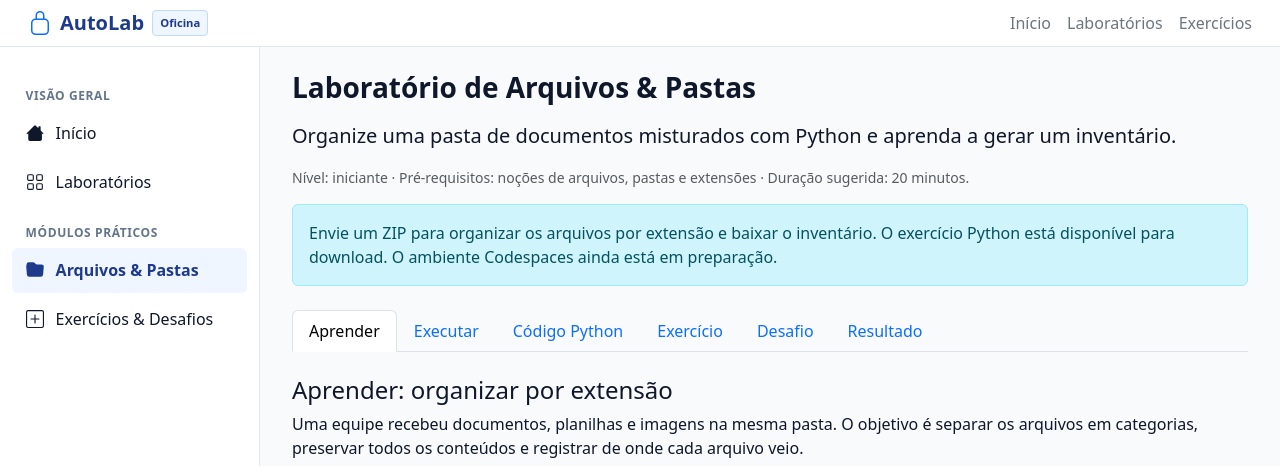
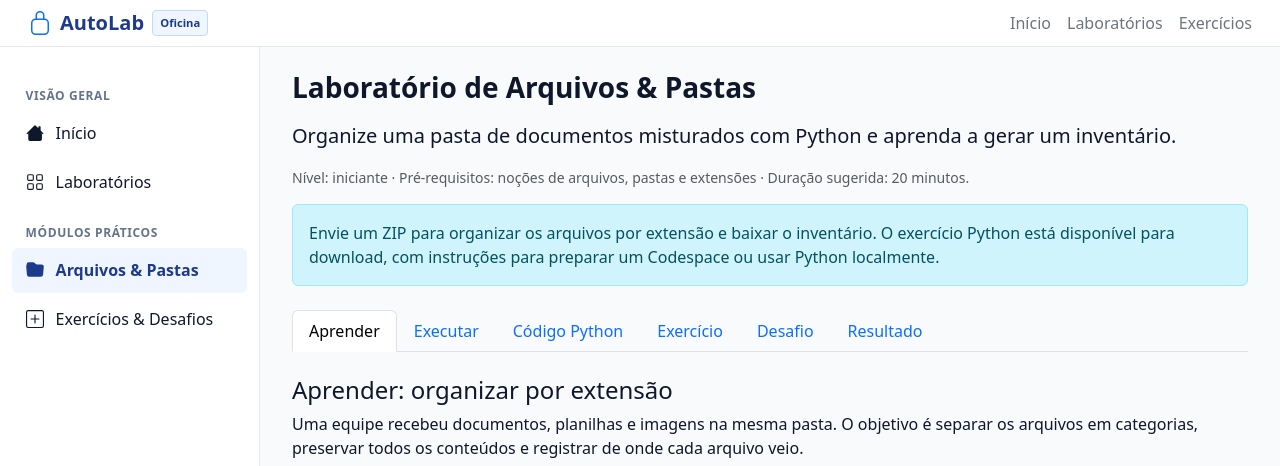
Before and after one commit to heloabrantessb/autolab, a Django app: page /laboratorios/arquivos/ in a window 1280 px wide. Shown: the top 466 px of the page. Run offline with Django 5.2, Linux system fonts and the light colour scheme; some libraries are stand-ins or nearby versions.

Commit message:
feat(codespaces): adiciona links e orientacao no exercicio

```diff
--- a/templates/core/home.html
+++ b/templates/core/home.html
@@ -117,8 +117,8 @@
       <div class="autolab-card p-4 h-100">
         <h3 class="h5 fw-semibold mb-2">💻 Ambiente de Código</h3>
         <p class="text-muted mb-0">
-          Os exercícios serão preparados para o <strong>GitHub Codespaces</strong>, com editor e terminal Python
-          no navegador. Será necessária uma conta GitHub com acesso e cota disponível. Esse ambiente ainda está em preparação.
+          O exercício de Arquivos inclui uma configuração para o <strong>GitHub Codespaces</strong>, com editor e terminal Python
+          no navegador. É necessária uma conta GitHub com acesso e cota disponível; a validação no serviço hospedado ainda está pendente.
         </p>
       </div>
     </div>
--- a/templates/exercicios/arquivos.html
+++ b/templates/exercicios/arquivos.html
@@ -29,7 +29,9 @@ python starter.py --saida resultado.zip</code></pre>
 <h2 class="h4">Desafio</h2>
 <p>Explique os casos <code>foto.JPG</code> e <code>LEIA-ME</code>. Teste uma colisão quando <code>a.txt</code> e <code>a_2.txt</code> já estão usados. Por que apenas contar os nomes não comprova que os conteúdos foram preservados?</p>
 <p>Dica: use <code>Path(nome).suffix.lower()</code> para a extensão e um conjunto com <code>casefold()</code> para os nomes usados. Se uma saída já existir, escolha outro nome em <code>--saida</code>.</p>
-<p>A verificação acontece no seu computador ou ambiente Python. O site não recebe nem executa sua solução e não registra progresso. O ambiente Codespaces ainda está em preparação.</p>
+<p>A verificação acontece no seu computador ou ambiente Python. O site não recebe nem executa sua solução e não registra progresso.</p>
+<h2 class="h4">Ambiente Python no navegador</h2>
+{% include "partials/codespaces_arquivos.html" %}
 <a class="btn btn-outline-primary mb-2" href="{% url 'laboratorios:arquivos' %}">Comparar com a demonstração do site</a>
 <a class="btn btn-outline-secondary mb-2" href="{% url 'exercicios:lista' %}">Voltar aos exercícios</a>
 {% endblock %}
--- a/templates/exercicios/lista.html
+++ b/templates/exercicios/lista.html
@@ -14,7 +14,7 @@
       <a class="btn btn-primary" href="{% url 'exercicios:detalhe' 'organizacao-arquivos' %}">Abrir exercício de Arquivos</a>
     </div>
   </article>
-  <p>Planilhas e IA terão exercícios em próximas entregas. O ambiente Codespaces ainda está em preparação.</p>
+  <p>Planilhas e IA terão exercícios em próximas entregas. O exercício de Arquivos oferece instruções para usar Python localmente ou preparar um Codespace.</p>
   <a href="{% url 'core:home' %}" class="btn btn-outline-primary">Voltar ao início</a>
 </section>
 {% endblock %}
--- a/templates/laboratorios/arquivos.html
+++ b/templates/laboratorios/arquivos.html
@@ -9,7 +9,7 @@
   <p class="small text-muted">Nível: iniciante · Pré-requisitos: noções de arquivos, pastas e extensões · Duração sugerida: 20 minutos.</p>
   <div class="alert alert-info" role="status">
     Envie um ZIP para organizar os arquivos por extensão e baixar o inventário.
-    O exercício Python está disponível para download. O ambiente Codespaces ainda está em preparação.
+    O exercício Python está disponível para download, com instruções para preparar um Codespace ou usar Python localmente.
   </div>
 </header>
 
@@ -83,7 +83,7 @@ print(categoria("clientes.csv"))  # Planilhas</code></pre>
     </ol>
     <p>O script-base, o material fictício e os testes locais já estão disponíveis. Complete três funções e verifique sua solução no seu ambiente Python.</p>
     <a class="btn btn-primary mb-2" href="{% url 'exercicios:detalhe' 'organizacao-arquivos' %}">Abrir exercício de Arquivos</a>
-    <button class="btn btn-secondary" type="button" disabled>Exercício no Codespaces em breve</button>
+    {% include "partials/codespaces_arquivos.html" %}
   </section>
 
   <section class="tab-pane autolab-lab-panel" id="arquivos-desafio" role="tabpanel" aria-labelledby="arquivos-desafio-tab" tabindex="0">
--- /dev/null
+++ b/templates/partials/codespaces_arquivos.html
@@ -0,0 +1,2 @@
+<a class="btn btn-outline-primary mb-2" href="https://codespaces.new/heloabrantessb/autolab/tree/dev" target="_blank" rel="noopener noreferrer">Preparar Codespace no GitHub</a>
+<p class="small text-muted">Requer conta GitHub e cota disponível. Revise as opções antes de criar o ambiente. A configuração está preparada; a validação no serviço hospedado ainda está pendente. Você também pode baixar o pacote e usar Python localmente.</p>
```
Also changed, not shown: exercicios/tests/test_arquivos.py (+1 -1 lines), laboratorios/tests/test_pagina_arquivos.py (+1 -1 lines).
